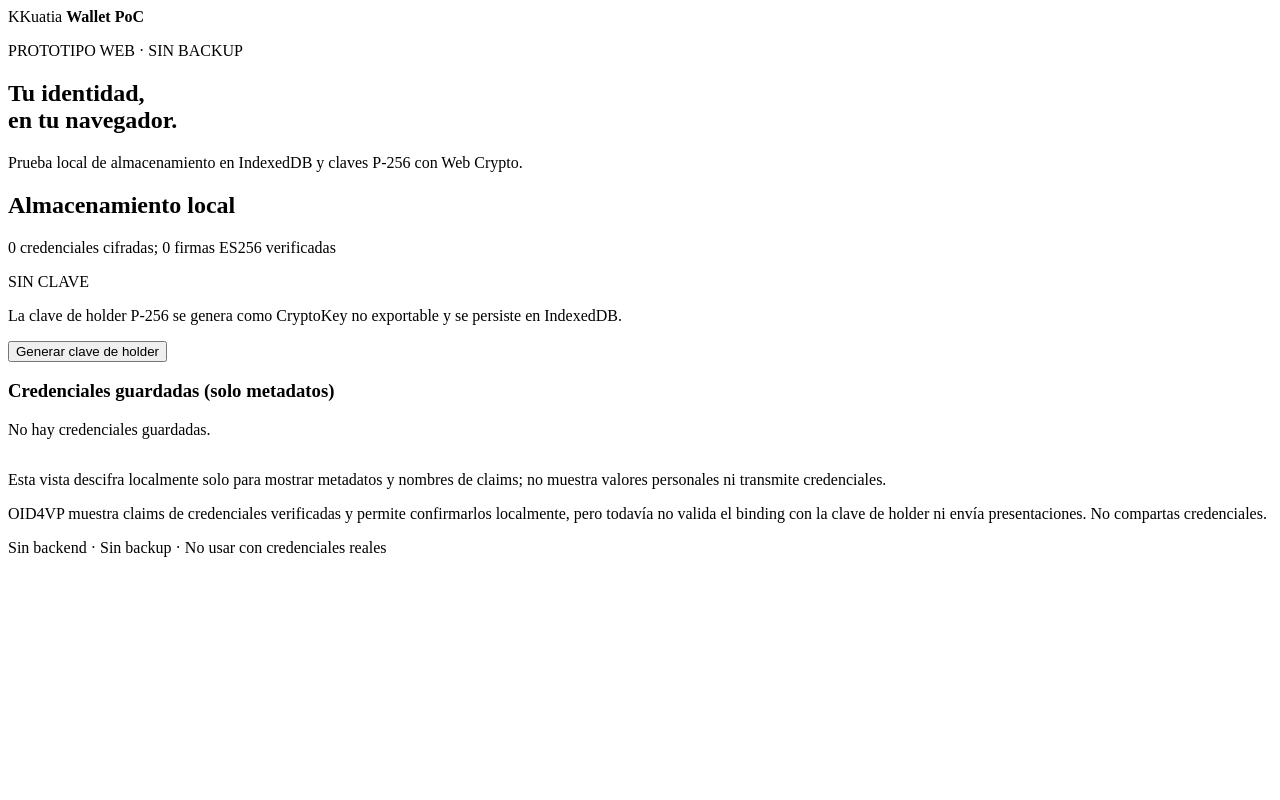
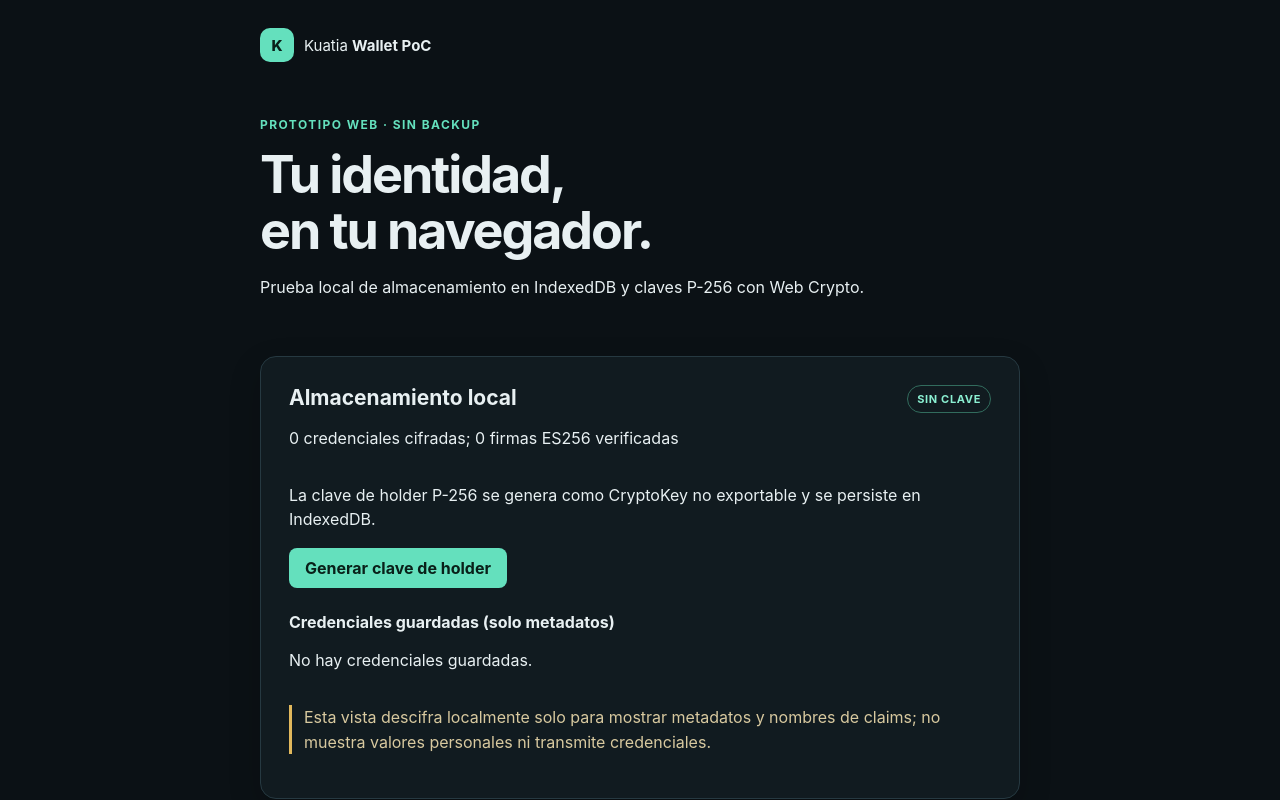
Before and after one commit to LucianoMocchegiani/digital-identity, a React (Vite) app in the folder identity-wallet-web/: page / in a window 1280 px wide. Shown: the top 800 px of the page. Built offline with nearby package versions, Linux system fonts and the light colour scheme.

Commit message:
style(wallet): restore complete wallet layout styles

```diff
--- a/identity-wallet-web/src/style.css
+++ b/identity-wallet-web/src/style.css
@@ -1,5 +1,57 @@
- .credential-inventory { display: grid; gap: 14px; padding-left: 20px; }
-.credential-inventory > li { padding: 12px; border: 1px solid #2b3d4a; border-radius: 8px; overflow-wrap: anywhere; }
-.credential-inventory dl { display: grid; grid-template-columns: max-content 1fr; gap: 4px 12px; margin-bottom: 0; font-size: 13px; }
+:root {
+  font-family: Inter, ui-sans-serif, system-ui, -apple-system, BlinkMacSystemFont, "Segoe UI", sans-serif;
+  color: #e8f0f2;
+  background: #0b1115;
+  font-synthesis: none;
+  text-rendering: optimizeLegibility;
+  color-scheme: dark;
+}
+
+* { box-sizing: border-box; }
+body { min-width: 320px; margin: 0; background: #0b1115; }
+button, input { font: inherit; }
+button { padding: 10px 16px; border: 0; border-radius: 8px; background: #64e0bd; color: #092019; font-weight: 700; cursor: pointer; }
+button:hover:not(:disabled) { background: #8bf0d2; }
+button:disabled { opacity: .55; cursor: not-allowed; }
+button:focus-visible, input:focus-visible { outline: 3px solid #a0f3dc; outline-offset: 3px; }
+
+.shell { width: min(100% - 32px, 760px); margin: 0 auto; padding: 28px 0 36px; }
+header { display: flex; align-items: center; gap: 10px; font-size: 15px; }
+.mark { display: grid; width: 34px; height: 34px; place-items: center; border-radius: 10px; background: #64e0bd; color: #092019; font-weight: 800; }
+.hero { padding: 42px 0 24px; }
+.eyebrow { color: #64e0bd; font-size: 12px; font-weight: 700; letter-spacing: .12em; }
+h1 { margin: 12px 0; font-size: clamp(34px, 7vw, 52px); line-height: 1.08; letter-spacing: -.04em; }
+h2 { margin: 0 0 12px; font-size: 21px; }
+h3 { margin: 24px 0 12px; font-size: 16px; }
+p { line-height: 1.55; }
+.card { margin: 16px 0; padding: clamp(18px, 4vw, 28px); border: 1px solid #263941; border-radius: 16px; background: #111b20; box-shadow: 0 12px 32px #0003; }
+.row { display: flex; align-items: flex-start; justify-content: space-between; gap: 16px; }
+.status { flex: 0 0 auto; padding: 6px 9px; border: 1px solid #326c5d; border-radius: 999px; color: #8bf0d2; font-size: 11px; font-weight: 700; letter-spacing: .06em; }
+.notice { padding: 12px 14px; border: 1px solid #326c5d; border-radius: 10px; background: #10251f; }
+.error { border-color: #8e4242; background: #2b1719; color: #ffb5ae; }
+.warning { padding-left: 12px; border-left: 3px solid #e1b85c; color: #d8c99f; }
+.endpoint { overflow-wrap: anywhere; color: #a8c2c9; font-family: ui-monospace, SFMono-Regular, Consolas, monospace; font-size: .9em; }
+.resource-preview { max-width: 100%; overflow: auto; padding: 12px; border-radius: 8px; background: #091014; color: #c8d8dc; }
+.field { display: grid; gap: 8px; margin: 16px 0; }
+.field input { width: 100%; padding: 10px 12px; border: 1px solid #40545b; border-radius: 8px; background: #0b1115; color: inherit; }
+.credential-options { display: grid; gap: 10px; margin: 16px 0; padding: 14px; border: 1px solid #40545b; border-radius: 10px; }
+.credential-option, .consent-option { display: flex; align-items: flex-start; gap: 10px; cursor: pointer; }
+.credential-option small { display: block; margin-top: 4px; color: #9db0b5; }
+.credential-option input, .consent-option input { accent-color: #64e0bd; }
+.claim-preview { display: grid; gap: 8px; }
+.claim-preview > div { display: grid; grid-template-columns: minmax(90px, .35fr) 1fr; gap: 12px; padding: 10px; border-radius: 8px; background: #0b1418; }
+.claim-preview dt { color: #8bf0d2; }
+.claim-preview dd { margin: 0; overflow-wrap: anywhere; }
+.credential-inventory { display: grid; gap: 12px; padding-left: 20px; }
+.credential-inventory > li { padding: 14px; border: 1px solid #344b53; border-radius: 10px; overflow-wrap: anywhere; background: #0c1519; }
+.credential-inventory dl { display: grid; grid-template-columns: max-content 1fr; gap: 5px 14px; margin: 10px 0 0; font-size: 13px; }
 .credential-inventory dt { color: #64e0bd; }
 .credential-inventory dd { margin: 0; }
+footer { padding-top: 18px; color: #82969c; font-size: 13px; }
+
+@media (max-width: 480px) {
+  .shell { width: min(100% - 24px, 760px); padding-top: 18px; }
+  .hero { padding-top: 32px; }
+  .row { flex-direction: column; }
+  .status { align-self: flex-start; }
+}
```
